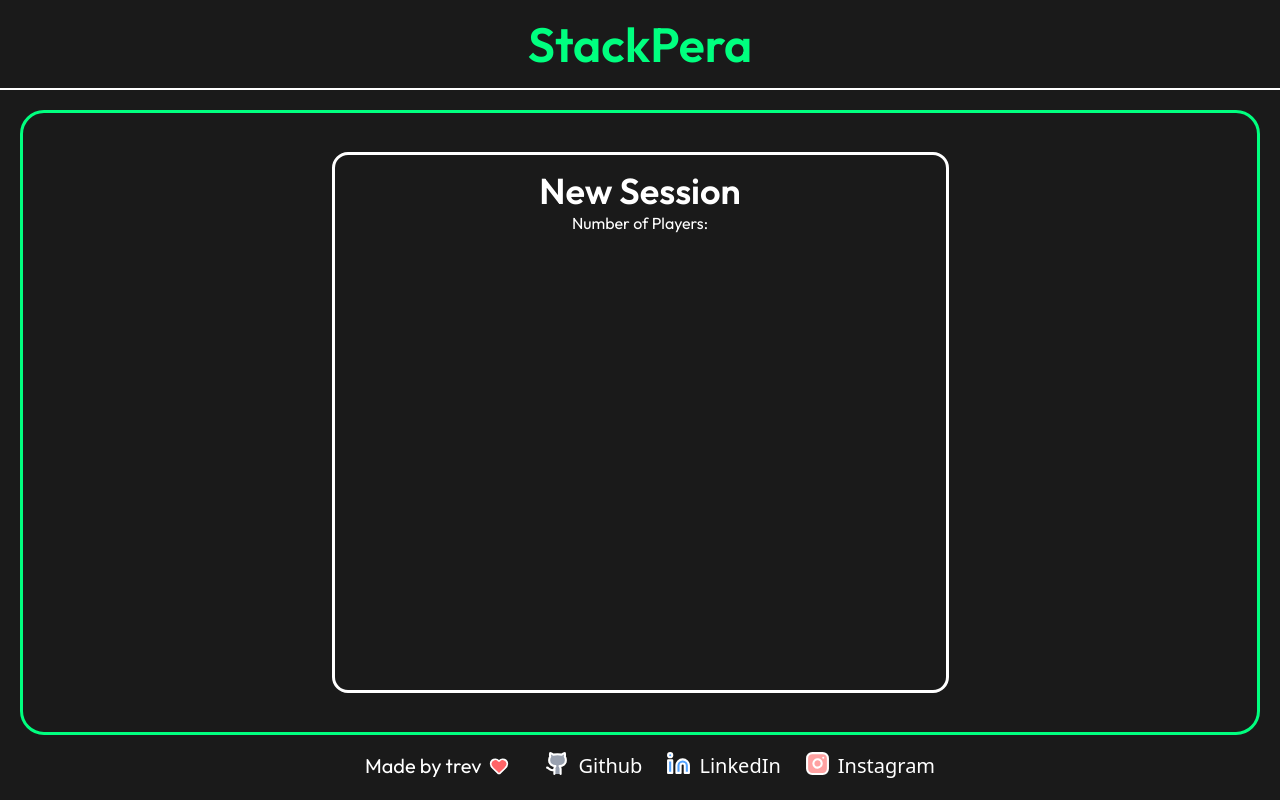
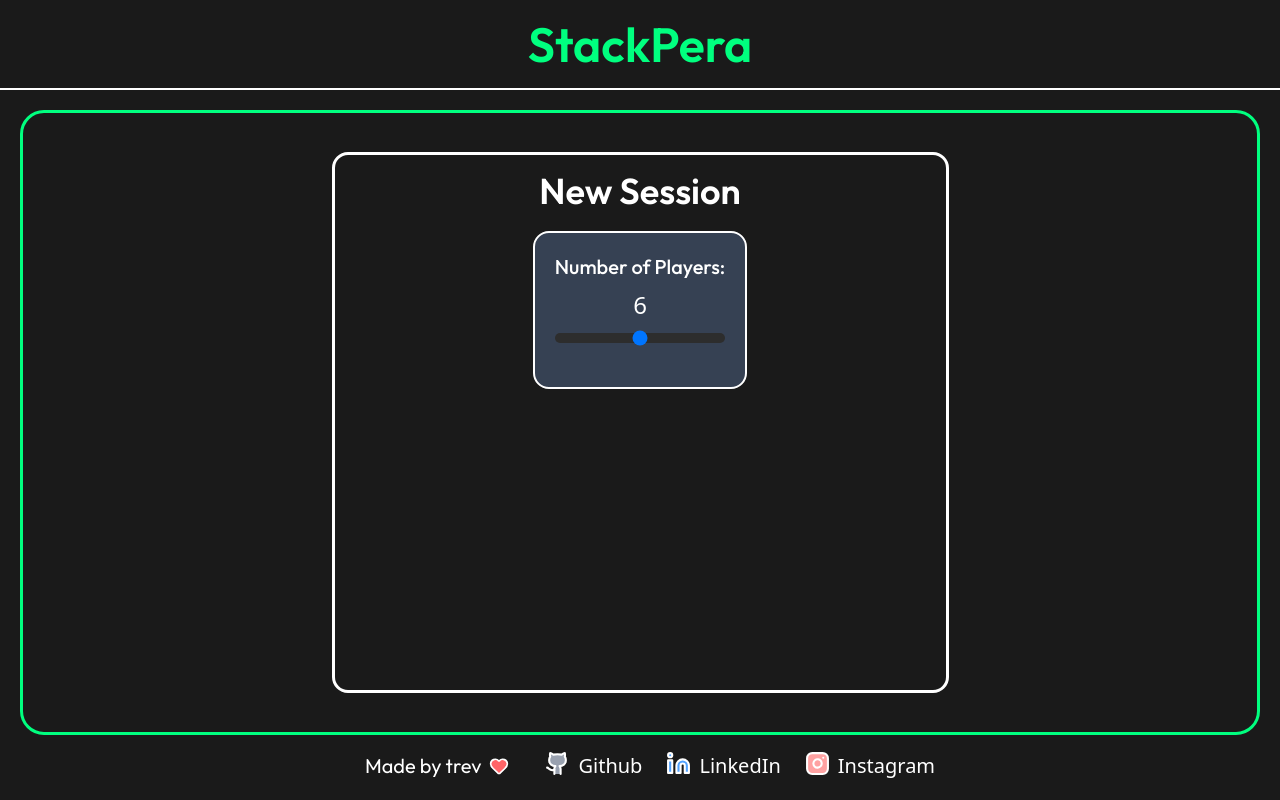
Before and after one commit to tgriarte26/StackPera, a Next.js app in the folder stack-pera/: page / in a window 1280 px wide. Built offline with nearby package versions, Linux system fonts and the light colour scheme.

Commit message:
implemented an array of players

```diff
--- a/stack-pera/src/app/Settings.tsx
+++ b/stack-pera/src/app/Settings.tsx
@@ -1,20 +1,60 @@
-import { Outfit } from 'next/font/google';
+"use client";
+import { Outfit } from "next/font/google";
+import SliderPlayers from "./components/SliderPlayers";
+import { useState } from "react";
 
 const headingFont = Outfit({
-  subsets: ['latin'],
-  weight: ['600']
-})
+  subsets: ["latin"],
+  weight: ["600"],
+});
 
 const bodyFont = Outfit({
-  subsets: ['latin'],
-  weight: ['400']
-})
+  subsets: ["latin"],
+  weight: ["500"],
+});
 
 export default function Settings() {
+  const [playerCount, setPlayerCount] = useState(6);
+  const [players, setPlayers] = useState<{ id: number; chips: number }[]>([]);
+  const createPlayers = (count: number) => {
+    const newPlayers = Array.from({ length: count }, (_, index) => ({
+      id: index + 1,
+      chips: 1000,
+    }));
+
+    setPlayers(newPlayers);
+  };
   return (
     <div className="flex flex-col border-3 border-white w-1/2 h-7/8 rounded-2xl items-center">
-      <h1 className={`${headingFont.className} flex text-white mt-4 text-4xl select-none`}>New Session</h1>
-      <h2 className={`${bodyFont.className} flex text-white`}>Number of Players:</h2>
+      <h1
+        className={`${headingFont.className} flex text-white mt-4 text-4xl select-none`}
+      >
+        New Session
+      </h1>
+      <div className="bg-gray-700 text-center p-5 mt-5 rounded-2xl border-white border-2 select-none">
+        <h2
+          className={`${bodyFont.className} flex text-xl text-white select-none`}
+        >
+          Number of Players:
+        </h2>
+        <SliderPlayers
+          onChange={(count) => {
+            setPlayerCount(count);
+            createPlayers(count);
+          }}
+        />
+        <div className="mt-6">
+          {players.map((player) => (
+            <div
+              key={player.id}
+              className="flex justify-between text-white"
+            >
+              <span>Player {player.id}</span>
+              <span>{player.chips} chips</span>
+            </div>
+          ))}
+        </div>
+      </div>
     </div>
-  )
+  );
 }
--- /dev/null
+++ b/stack-pera/src/app/components/SliderPlayers.tsx
@@ -0,0 +1,36 @@
+'use client';
+import React, { useState } from 'react';
+
+const MIN = 2;
+const MAX = 10;
+
+interface SliderProps {
+  onChange: (value: number) => void;
+}
+
+const SliderPlayers = ({onChange} : SliderProps) => {
+  const [value, setValue] = useState(6);
+
+  const changeWidth = (event: React.ChangeEvent<HTMLInputElement>) => {
+    const newValue = parseInt(event.target.value);
+    setValue(newValue);
+    onChange(newValue);
+  }
+
+  return (
+    <div className="gap-3 flex flex-col">
+      <h2 className="text-center text-white text-2xl mt-2">{value}</h2>
+      <input
+        type="range"
+        min={MIN}
+        max={MAX}
+        value={value}
+        step={1}
+        onChange={changeWidth}
+        className="player-slider cursor-pointer"
+        />
+    </div>
+  )
+}
+
+export default SliderPlayers;
--- a/stack-pera/src/app/globals.css
+++ b/stack-pera/src/app/globals.css
@@ -23,3 +23,12 @@ body {
   background: var(--background);
   color: var(--foreground);
 }
+
+.player-slider {
+  -webkit-appearance: none;
+  width: 100%;
+  height: 10px;
+  border-radius: 9999px;
+  background: #2d2d2d;
+
+}
```
